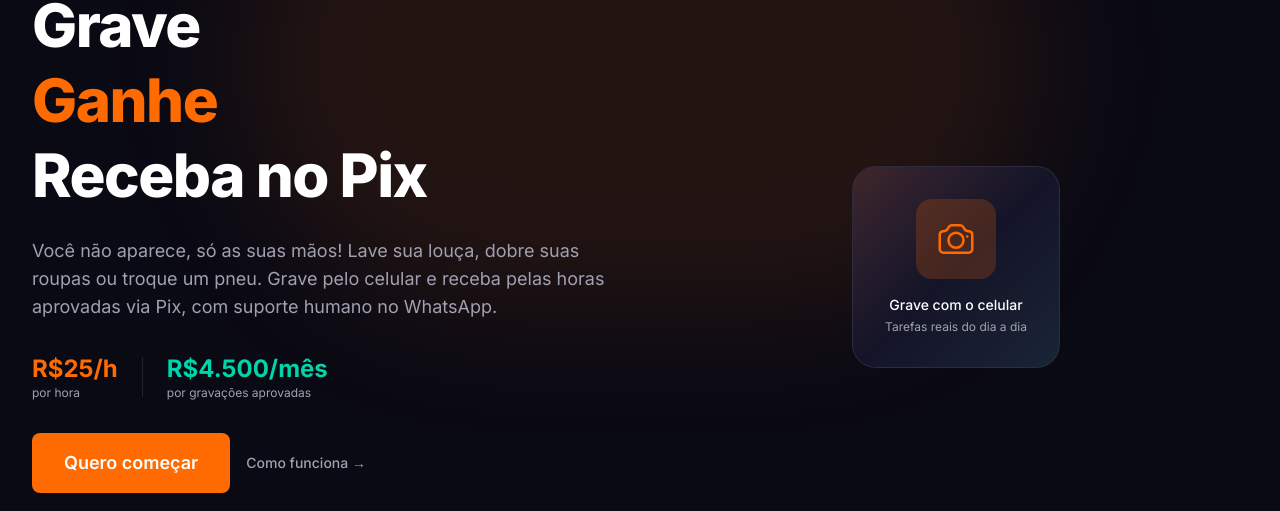
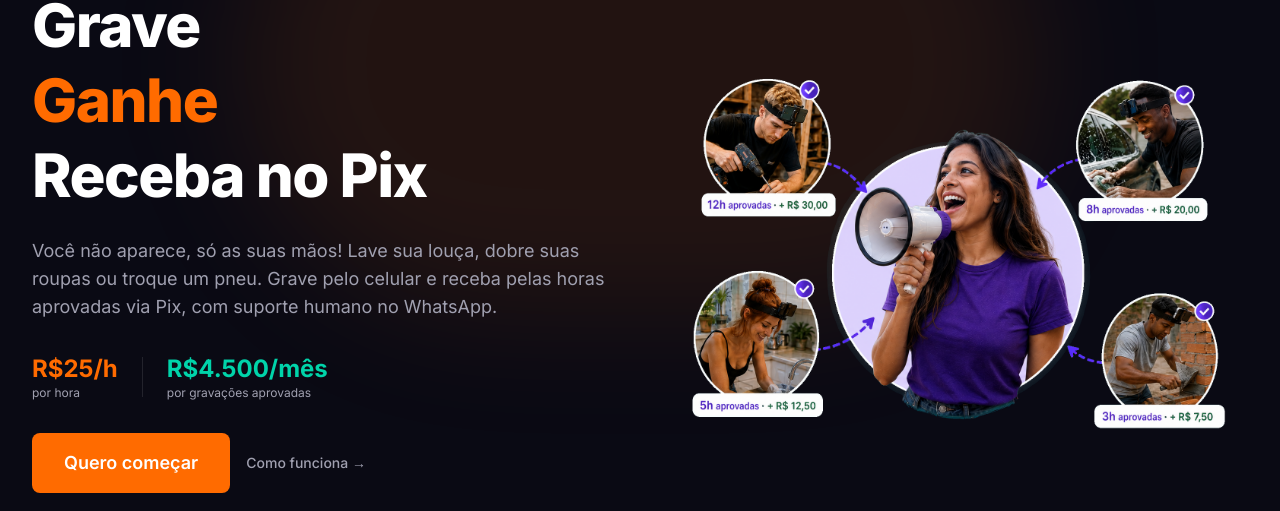
Before and after one commit to tarcisioprogramador/flambra2, a Next.js app: page / in a window 1280 px wide. Shown: the part 170-681 px from the top of the page. Built offline with nearby package versions, Linux system fonts and the light colour scheme; no server answers.

Commit message:
feat: imagem afiliados-network no hero

```diff
--- a/src/components/sections/HeroSection.tsx
+++ b/src/components/sections/HeroSection.tsx
@@ -1,5 +1,6 @@
 import { CTAButton } from "@/components/ui/Button";
 import Link from "next/link";
+import Image from "next/image";
 
 export function HeroSection() {
   return (
@@ -84,40 +85,15 @@ export function HeroSection() {
 
           {/* Ilustração */}
           <div className="relative mx-auto flex max-w-md justify-center lg:max-w-none">
-            <div className="relative w-full overflow-hidden rounded-3xl border border-white/10 bg-surface">
-              {/* Placeholder com gradiente */}
-              <div className="flex aspect-[4/3] items-center justify-center bg-gradient-to-br from-primary/20 via-surface to-accent/10 p-8">
-                <div className="text-center">
-                  <div className="mx-auto mb-4 flex h-20 w-20 items-center justify-center rounded-2xl bg-primary/20">
-                    <svg
-                      className="h-10 w-10 text-primary"
-                      fill="none"
-                      viewBox="0 0 24 24"
-                      strokeWidth={1.5}
-                      stroke="currentColor"
-                      aria-hidden="true"
-                    >
-                      <path
-                        strokeLinecap="round"
-                        strokeLinejoin="round"
-                        d="M6.827 6.175A2.31 2.31 0 015.186 7.23c-.38.054-.757.112-1.134.175C2.999 7.58 2.25 8.507 2.25 9.574V18a2.25 2.25 0 002.25 2.25h15A2.25 2.25 0 0021.75 18V9.574c0-1.067-.75-1.994-1.802-2.169a47.865 47.865 0 00-1.134-.175 2.31 2.31 0 01-1.64-1.055l-.822-1.316a2.192 2.192 0 00-1.736-1.039 48.774 48.774 0 00-5.232 0 2.192 2.192 0 00-1.736 1.039l-.821 1.316z"
-                      />
-                      <path
-                        strokeLinecap="round"
-                        strokeLinejoin="round"
-                        d="M16.5 12.75a4.5 4.5 0 11-9 0 4.5 4.5 0 019 0zM18.75 10.5h.008v.008h-.008V10.5z"
-                      />
-                    </svg>
-                  </div>
-                  <p className="text-sm font-medium text-text">
-                    Grave com o celular
-                  </p>
-                  <p className="mt-1 text-xs text-textMuted">
-                    Tarefas reais do dia a dia
-                  </p>
-                </div>
-              </div>
-            </div>
+            <Image
+              src="/ganhe/afiliados-network.png"
+              alt="Mulher com megafone no centro, cercada por pessoas gravando tarefas com celular na headband, mostrando ganhos por hora aprovada"
+              width={768}
+              height={576}
+              priority
+              className="w-full rounded-3xl object-contain"
+              sizes="(max-width: 1024px) 100vw, 50vw"
+            />
           </div>
         </div>
       </div>
```
Also changed, not shown: public/ganhe/afiliados-network.png (added).
